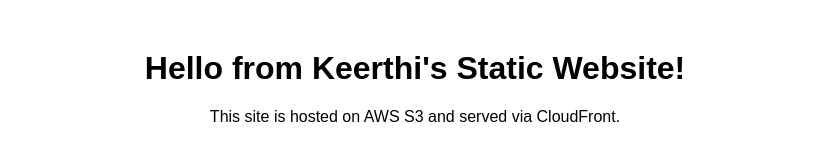
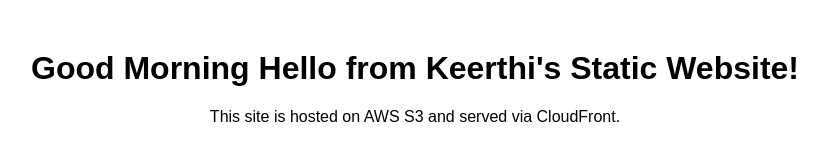
Before and after one commit to K102eethi/Project-27, a plain HTML site: page index.html in a window 1280 px wide. Shown: the whole page, without its empty margins (225-1052 px from the left). Drawn offline with Linux system fonts and the light colour scheme.

Commit message:
Update index.html

```diff
--- a/index.html
+++ b/index.html
@@ -12,7 +12,7 @@
   </style>
 </head>
 <body>
-  <h1>Hello from Keerthi's Static Website!</h1>
+  <h1>Good Morning Hello from Keerthi's Static Website!</h1>
   <p>This site is hosted on AWS S3 and served via CloudFront.</p>
 </body>
 </html>
```
